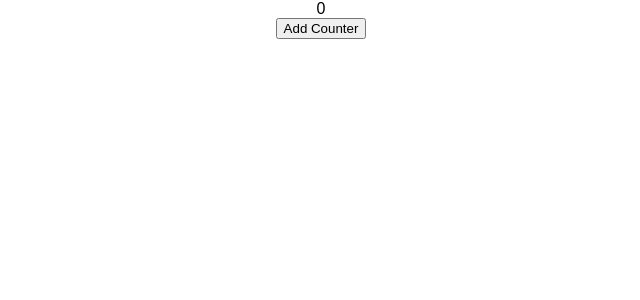
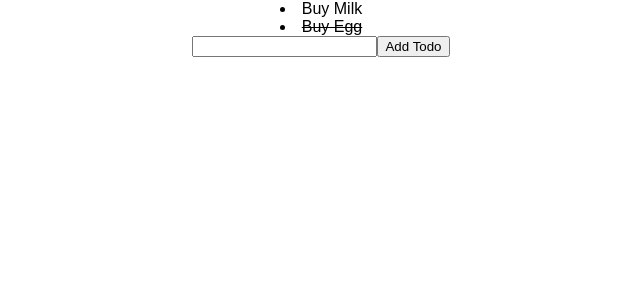
Before and after one commit to shoaibcode/react-tuts-2, a React (Create React App) app: page / in a window 1280 px wide. Shown: the top 300 px of the page, without its empty margins (319-959 px from the left). Built offline with nearby package versions, Linux system fonts and the light colour scheme.

Commit message:
Toggle TodoItem

```diff
--- /dev/null
+++ b/src/AddTodo.js
@@ -0,0 +1,40 @@
+import React from "react";
+
+class AddTodo extends React.Component {
+  state = {
+    todotext: ""
+  };
+
+  changeTodoText = event => {
+    this.setState({
+      todotext: event.target.value
+    });
+  };
+
+  submitHandler = event => {
+    event.preventDefault();
+
+    this.props.addTodoToState(this.state.todotext);
+
+    this.setState({
+      todotext: ""
+    });
+  };
+
+  render() {
+    return (
+      <div>
+        <form onSubmit={this.submitHandler}>
+          <input
+            type="text"
+            onChange={this.changeTodoText}
+            value={this.state.todotext}
+          />
+          <button type="submit">Add Todo </button>
+        </form>
+      </div>
+    );
+  }
+}
+
+export default AddTodo;
--- a/src/App.css
+++ b/src/App.css
@@ -2,27 +2,6 @@
   text-align: center;
 }
 
-.App-logo {
-  animation: App-logo-spin infinite 20s linear;
-  height: 80px;
+.completed {
+  text-decoration: line-through;
 }
-
-.App-header {
-  background-color: #222;
-  height: 150px;
-  padding: 20px;
-  color: white;
-}
-
-.App-title {
-  font-size: 1.5em;
-}
-
-.App-intro {
-  font-size: large;
-}
-
-@keyframes App-logo-spin {
-  from { transform: rotate(0deg); }
-  to { transform: rotate(360deg); }
-}
--- a/src/App.js
+++ b/src/App.js
@@ -2,34 +2,65 @@ import React, { Component } from "react";
 import logo from "./logo.svg";
 import "./App.css";
 
-import Counter from "./Counter";
+import AddTodo from "./AddTodo";
+import TodoItem from "./TodoItem";
 
 class App extends Component {
-  constructor() {
-    super();
+  state = {
+    todos: [
+      {
+        text: "Buy Milk",
+        completed: false
+      },
+      {
+        text: "Buy Egg",
+        completed: true
+      }
+    ]
+  };
 
-    this.state = {
-      count: 0
-    };
+  toggleComplete = index => {
+    const newTodos = this.state.todos.map((todo, i) => {
+      if (index === i) {
+        return {
+          ...todo,
+          completed: !todo.completed
+        };
+      }
 
-    this.incrementCounter = this.incrementCounter.bind(this);
-  }
-
-  incrementCounter() {
-    let count = this.state.count;
+      return todo;
+    });
 
     this.setState({
-      count: ++count
+      todos: newTodos
     });
-  }
+  };
+
+  addTodoToState = text => {
+    const newTodos = this.state.todos.concat({
+      text
+    });
+
+    this.setState({
+      todos: newTodos
+    });
+  };
 
   render() {
     return (
       <div className="App">
-        <Counter
-          count={this.state.count}
-          incrementCounter={this.incrementCounter}
-        />
+        {this.state.todos.map((todo, index) => {
+          return (
+            <TodoItem
+              toggleComplete={this.toggleComplete}
+              todo={todo}
+              index={index}
+              key={index}
+            />
+          );
+        })}
+
+        <AddTodo addTodoToState={this.addTodoToState} />
       </div>
     );
   }
--- a/src/Counter.js
+++ /dev/null
@@ -1,16 +0,0 @@
-import React from "react";
-
-class Counter extends React.Component {
-  render() {
-    return (
-      <div>
-        {this.props.count}
-        <div>
-          <button onClick={this.props.incrementCounter}> Add Counter</button>
-        </div>
-      </div>
-    );
-  }
-}
-
-export default Counter;
--- /dev/null
+++ b/src/TodoItem.js
@@ -0,0 +1,22 @@
+import React from "react";
+
+class TodoItem extends React.Component {
+  clickHandler = () => {
+    this.props.toggleComplete(this.props.index);
+  };
+
+  render() {
+    const { todo } = this.props;
+
+    return (
+      <li
+        onClick={this.clickHandler}
+        className={todo.completed ? "completed" : ""}
+      >
+        {todo.text}
+      </li>
+    );
+  }
+}
+
+export default TodoItem;
```
